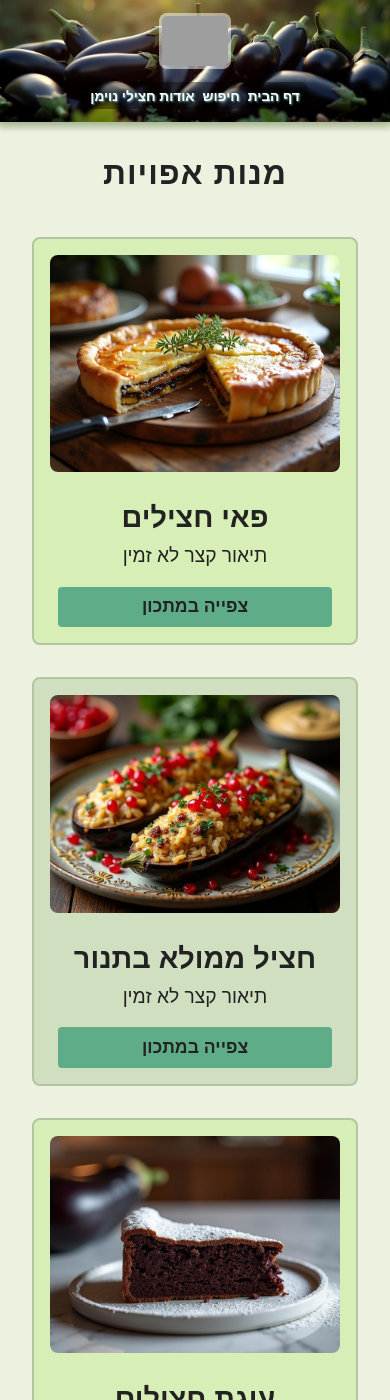
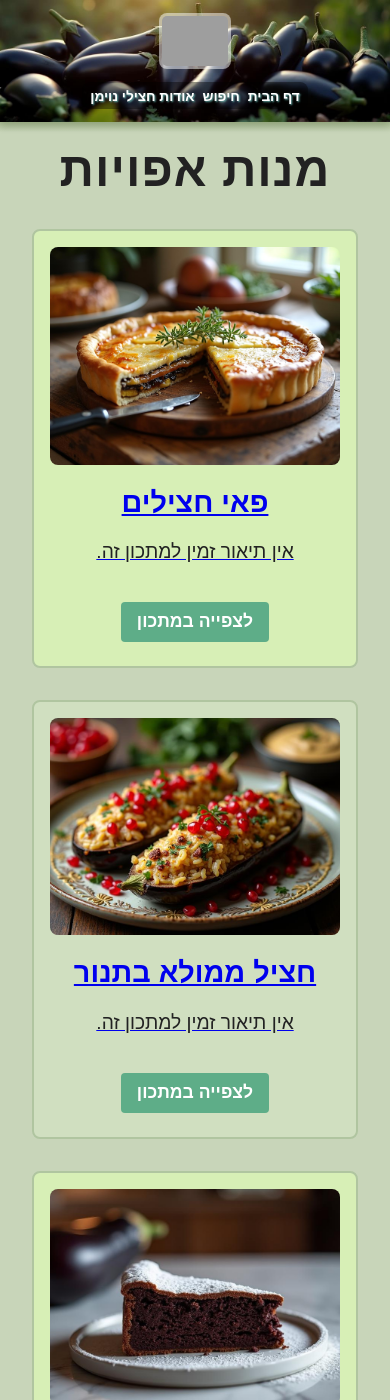
Before and after one commit to guynoyman63/eggplant-recipes-site, a Jekyll site: the page built from _categories/baked-dishes/index.html, in a window 390 px wide and 1400 px high. Built offline with Jekyll 4.4.1, drawn with Linux system fonts in a browser that asks for light colours; some of the changed text lies outside the part shown; grey boxes are pictures that could not be loaded.

Commit message:
Update category_layout.html

```diff
--- a/_layouts/category_layout.html
+++ b/_layouts/category_layout.html
@@ -3,61 +3,34 @@ layout: default
 ---
 
 <div class="category-page">
-  <!-- כותרת דף הקטגוריה -->
     <h1>{{ page.title }}</h1>
 
-  {%- comment -%}
-  סינון מתכונים מתוך site.data.recipes לפי הערך של page.category,
-  מציגים רק 4 מתכונים ראשונים.
-  {%- endcomment -%}
-  {% assign recipes = site.data.recipes | where: "category", page.category | slice: 0,4 %}
-
+    <div class="recipe-grid">
+        {% assign recipes = site.data.recipes | where: "category", page.category %}
         {% if recipes.size > 0 %}
-    <div class="recipe-grid">
             {% for recipe in recipes %}
             <div class="recipe-card">
                 <a href="/recipes/{{ recipe.id }}/">
-          <img src="{{ recipe.image | default: '/images/placeholder.jpg' | relative_url }}" alt="{{ recipe.title }}">
-        </a>
+                    <img src="{{ recipe.image | default: '/images/placeholder.jpg' | relative_url }}"
+                         alt="{{ recipe.title }}">
                     <div class="recipe-info">
                         <h2>{{ recipe.title }}</h2>
-          <p>{{ recipe.description | default: "תיאור קצר לא זמין" }}</p>
-          <a href="/recipes/{{ recipe.id }}/" class="view-recipe-btn">צפייה במתכון</a>
+                        <p>{{ recipe.description | default: "אין תיאור זמין למתכון זה." }}</p>
+                        <a href="/recipes/{{ recipe.id }}/" class="view-recipe-btn">לצפייה במתכון</a>
                     </div>
+                </a>
             </div>
             {% endfor %}
-    </div>
         {% else %}
             <p>לא נמצאו מתכונים בקטגוריה זו.</p>
         {% endif %}
+    </div>
 
     <a href="/" class="back-button">חזרה לדף הבית</a>
 </div>
 
 <style>
-/* -------------------------------
-   עיצוב דף הקטגוריה
-------------------------------- */
-.category-page {
-  max-width: 1200px;
-  margin: 0 auto;
-  padding: 2rem;
-  text-align: center;
-  background-color: var(--page-bg-color);
-  border-radius: 8px;
-}
-
-/* כותרת הקטגוריה – דומה לכותרת דף הבית */
-.category-page h1 {
-  font-size: 3rem;
-  margin-bottom: 2rem;
-  text-transform: uppercase;
-  background-color: var(--page-bg-color);
-  padding: 1rem;
-  border-radius: 8px;
-}
-
-/* Grid להצגת 4 קופסאות במצב מחשב (2 על 2) */
+/* ✅ רשת מתכונים בקטגוריה */
 .recipe-grid {
     display: grid;
     grid-template-columns: repeat(2, 1fr);
@@ -65,13 +38,12 @@ layout: default
     margin-bottom: 2rem;
 }
 
-/* כרטיס מתכון עם אפקט hover */
+/* ✅ כרטיס מתכון עם עיצוב נקי */
 .recipe-card {
     background-color: var(--category-bg-color);
     border: 2px solid var(--category-border-color);
     border-radius: 8px;
     padding: 1rem;
-  box-sizing: border-box;
     transition: transform 0.3s ease, box-shadow 0.3s ease;
 }
 
@@ -80,25 +52,17 @@ layout: default
     box-shadow: 0 8px 16px rgba(0,0,0,0.3);
 }
 
-/* החלפת צבע עבור קופסאות זוגיות */
+/* ✅ כל כרטיס מתכון זוגי יקבל צבע רקע שונה */
 .recipe-card:nth-child(even) {
     background-color: var(--category-bg-alt);
 }
 
-/* קישור שמעטפת את התמונה */
-.recipe-card a {
-  display: block;
-  text-decoration: none;
-  color: inherit;
-}
-
-/* תמונת המתכון – יחס 4:3, מעוגלת, אפקט hover */
+/* ✅ תמונת המתכון */
 .recipe-card img {
     width: 100%;
     aspect-ratio: 4 / 3;
     object-fit: cover;
     border-radius: 8px;
-  margin-bottom: 1rem;
     transition: transform 0.3s ease;
 }
 
@@ -106,10 +70,10 @@ layout: default
     transform: scale(1.05);
 }
 
-/* מידע המתכון – כותרת, תאור קצר וכפתור צפייה */
+/* ✅ מידע על המתכון */
 .recipe-info {
     text-align: center;
-  padding: 0 0.5rem;
+    padding: 0.5rem;
 }
 
 .recipe-info h2 {
@@ -117,20 +81,17 @@ layout: default
     margin: 0.5rem 0;
 }
 
-/* תאור קצר עם קיצוץ – 3 שורות במצב מחשב */
 .recipe-info p {
     font-size: 1.2rem;
     color: var(--text-color);
-  margin: 0.5rem 0;
-  max-height: 4.5em; /* מתאים בערך ל-3 שורות */
-  line-height: 1.5em; /* גובה שורה קבוע */
+    max-height: 4.5em;
+    line-height: 1.5em;
     overflow: hidden;
     text-overflow: ellipsis;
     white-space: nowrap;
 }
 
-
-/* כפתור צפייה במתכון */
+/* ✅ כפתור לצפייה במתכון */
 .view-recipe-btn {
     display: inline-block;
     margin-top: 1rem;
@@ -164,27 +125,17 @@ layout: default
     background-color: var(--button-hover-bg-color);
 }
 
-/* -------------------------------
-   עיצוב במצב מובייל
-------------------------------- */
+/* ✅ התאמות מובייל */
 @media (max-width: 768px) {
     .recipe-grid {
         grid-template-columns: 1fr;
     }
 
-  .category-page h1 {
-    font-size: 2rem;
-    padding: 0.8rem;
-  }
-
-  /* פתרון שמתאים לכל הדפדפנים */
     .recipe-info p {
-    max-height: 3em; /* מגביל לגובה של 2 שורות */
-    line-height: 1.5em; /* גובה שורה */
+        max-height: 3em;
         overflow: hidden;
         text-overflow: ellipsis;
         white-space: nowrap;
     }
 }
-
 </style>
```
Also changed, not shown: other parts of _layouts/category_layout.html (+1 -1 lines). Lines whose indentation alone changed are shown as unchanged.
